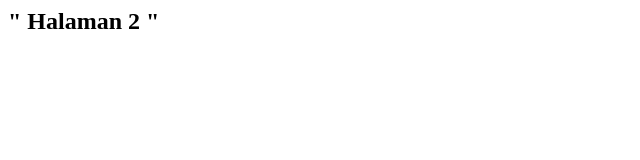
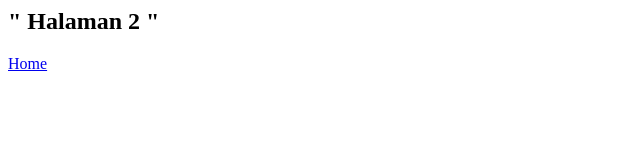
Before and after one commit to noviprasetiyawati/noviprasetiyawati.github.io, a plain HTML site: page halaman2.html in a window 1280 px wide. Shown: the full height of the page, 0-640 px from the left. Drawn offline with Linux system fonts and the light colour scheme.

Commit message:
Update halaman2.html

```diff
--- a/halaman2.html
+++ b/halaman2.html
@@ -2,6 +2,6 @@
 <head> </head>
 <body>
   <h2> " Halaman 2 " </h2>
-  <a href="indek.html> Home</a>
+  <a href="indek.html"> Home</a>
 </body>
 </html>
```
